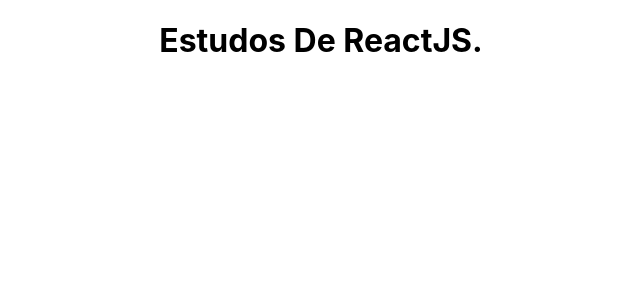
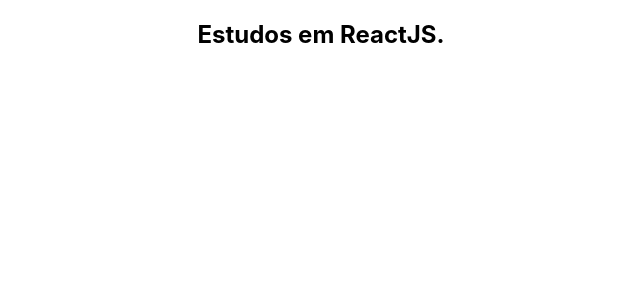
Before and after one commit to MarioSergio18/Curso-ReactJS, a React (Create React App) app: page / in a window 1280 px wide. Shown: the top 300 px of the page, without its empty margins (319-959 px from the left). Built offline with nearby package versions, Linux system fonts and the light colour scheme.

Commit message:
alterei a mensagem da pagina

```diff
--- a/src/App.js
+++ b/src/App.js
@@ -4,7 +4,7 @@ import './App.css';
 function App() {
   return (
     <div className="App">
-      <h1> Estudos De ReactJS. </h1>
+     <h2> Estudos em ReactJS. </h2>
     </div>
   );
 }
```
